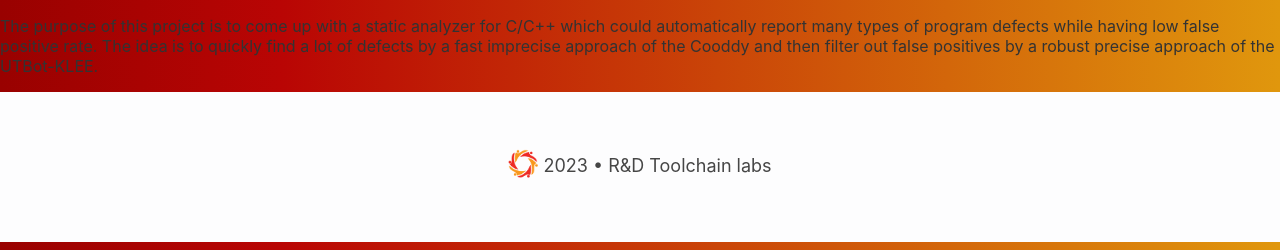
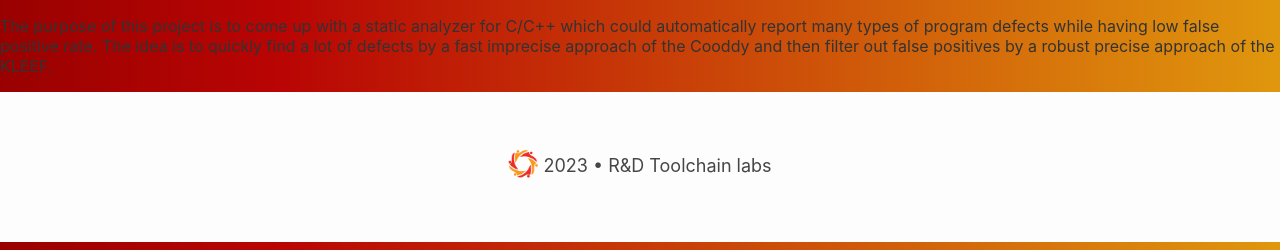
Before and after one commit to SuduIDE/toolchain-website, a Jekyll site: the page built from _microProjects/cooddy_utbot.md, in a window 1280 px wide. Shown: the top 250 px of the page. Built offline with Jekyll 4.4.1, drawn with Linux system fonts in a browser that asks for light colours; nearby versions of some CDN libraries.

Commit message:
fixed naming UTBot-KLEE => KLEEF

```diff
--- a/_microProjects/cooddy_utbot.md
+++ b/_microProjects/cooddy_utbot.md
@@ -1,5 +1,5 @@
 ---
-title: Cooddy + UTBot
-summary: Integration of a Cooddy static analyzer with a UTBot-KLEE symbolic execution virtual machine.
+title: Cooddy + KLEEF
+summary: Integration of a Cooddy static analyzer with a KLEEF symbolic execution virtual machine.
 ---
-The purpose of this project is to come up with a static analyzer for C/C++ which could automatically report many types of program defects while having low false positive rate. The idea is to quickly find a lot of defects by a fast imprecise approach of the Cooddy and then filter out false positives by a robust precise approach of the UTBot-KLEE.
+The purpose of this project is to come up with a static analyzer for C/C++ which could automatically report many types of program defects while having low false positive rate. The idea is to quickly find a lot of defects by a fast imprecise approach of the Cooddy and then filter out false positives by a robust precise approach of the KLEEF.
```
